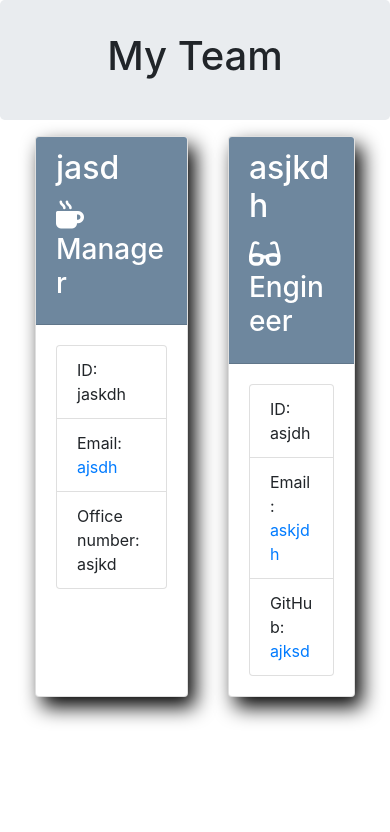
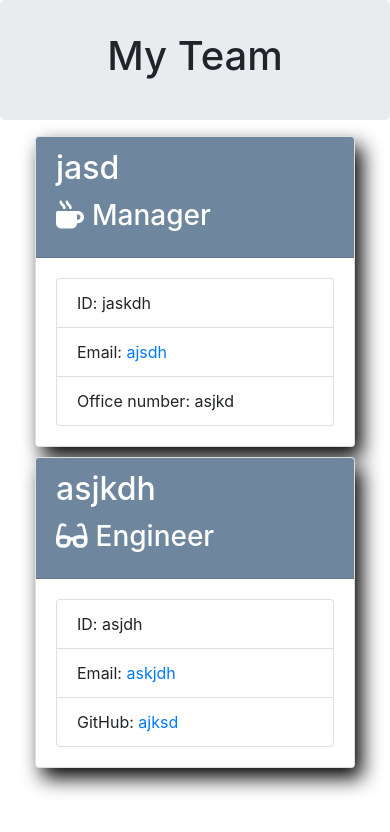
Before and after one commit to Ianaac27/Employee_Team_Summary, a website: page output/team.html in a window 390 px wide. Drawn offline with nearby package versions, Linux system fonts and the light colour scheme.

Commit message:
applied a responsive layout below 600px width

```diff
--- a/output/style.css
+++ b/output/style.css
@@ -12,3 +12,16 @@
     display: flex;
     justify-content: center;
 }
+
+
+/* Responsive latout */
+@media screen and (max-width:600px){
+    .team-area {
+        flex-direction: column;
+    }
+
+    .card {
+        margin: 0px 20px 10px 20px;
+    }
+
+}
```
